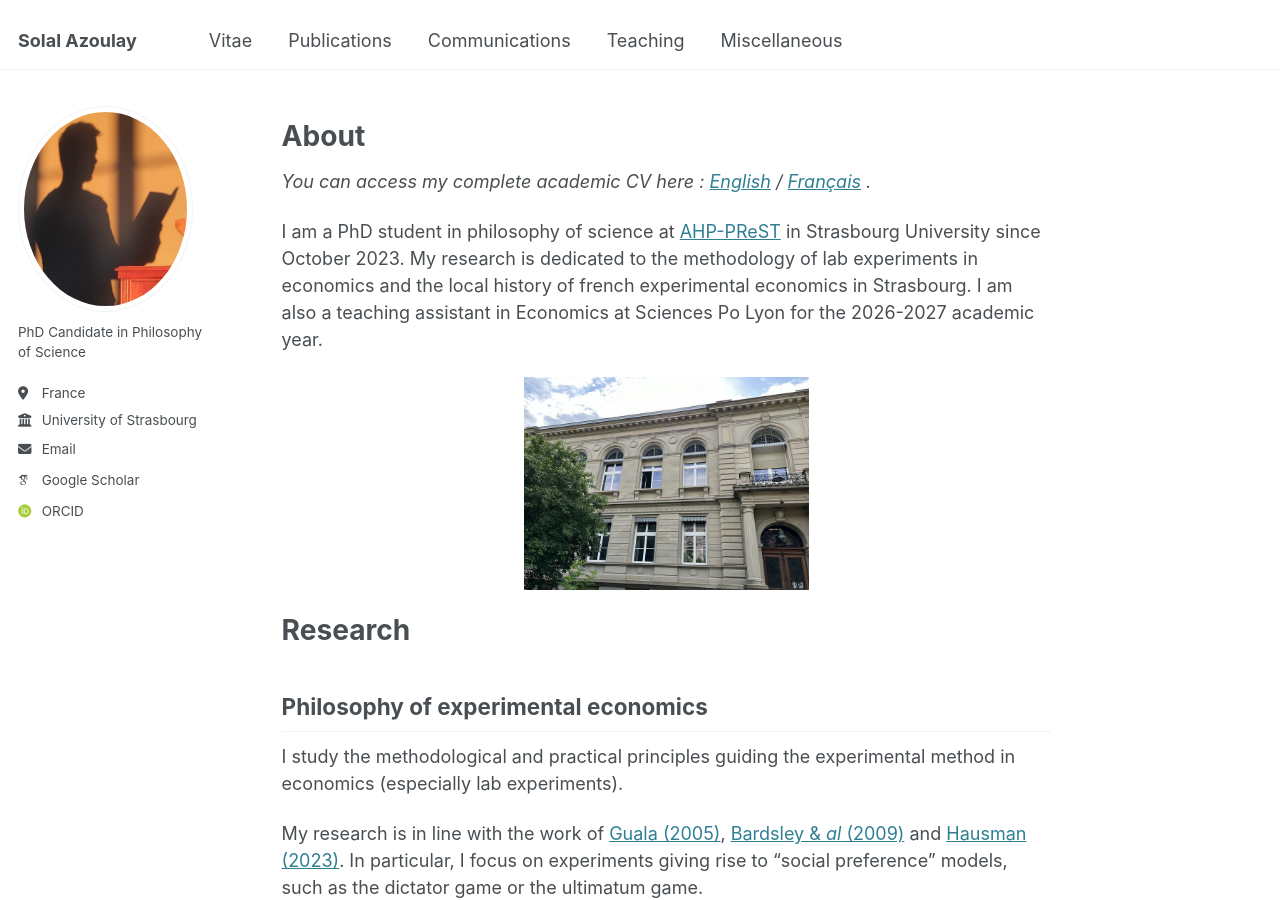
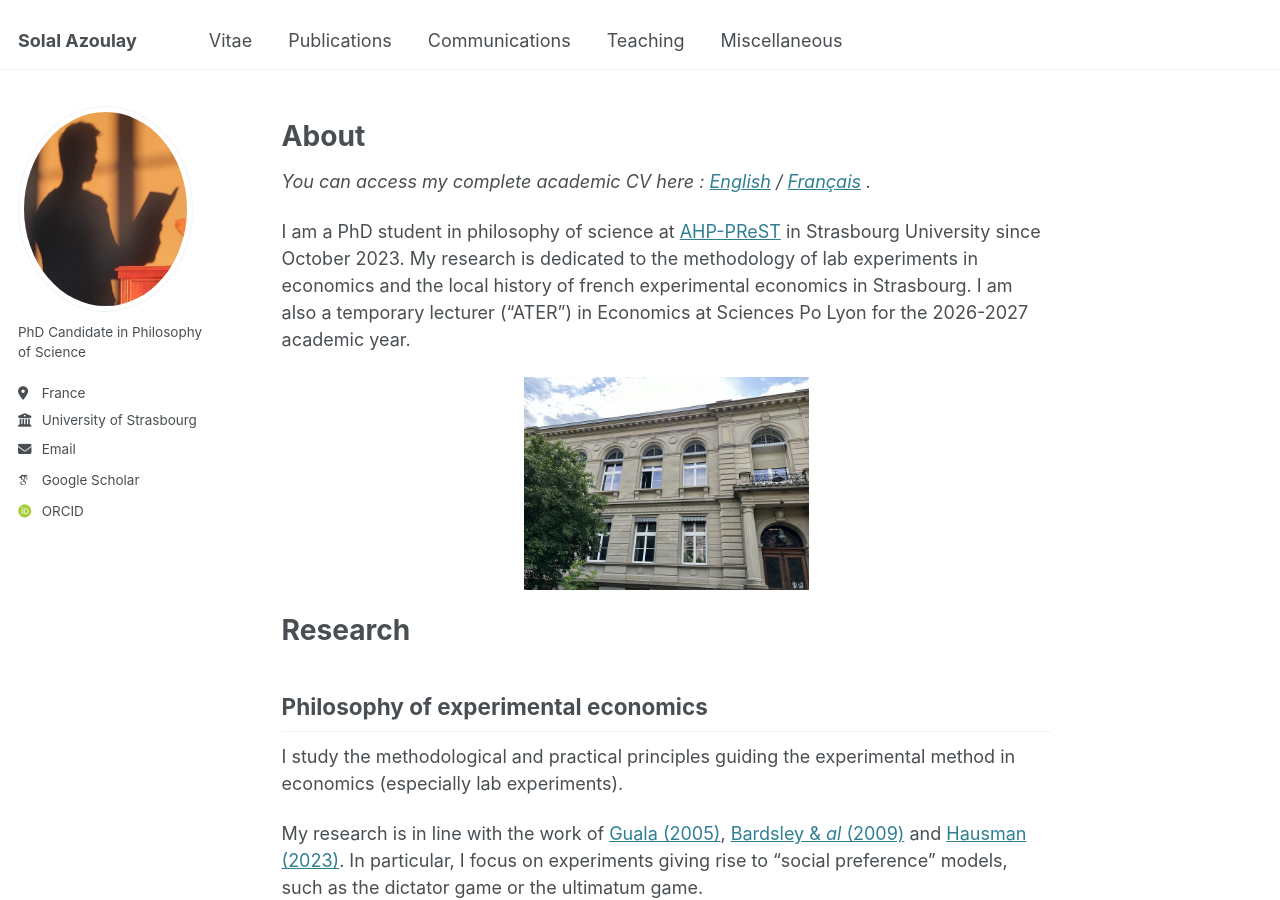
Before and after one commit to solal-azoulay/solal-azoulay.github.io, a Jekyll site: the page built from _pages/about.md, in a window 1280 px wide and 900 px high. Built offline with Jekyll 4.4.1, drawn with Linux system fonts in a browser that asks for light colours; some web fonts are replaced.

Commit message:
Update about.md

```diff
--- a/_pages/about.md
+++ b/_pages/about.md
@@ -9,7 +9,7 @@ About
 =====
 *You can access my complete academic CV here : [English](https://solal-azoulay.github.io/files/cv_2026_en.pdf) / [Français](https://solal-azoulay.github.io/files/cv_2026_fr.pdf) .*
 
-I am a PhD student in philosophy of science at [AHP-PReST](https://poincare.univ-lorraine.fr/) in Strasbourg University since October 2023. My research is dedicated to the methodology of lab experiments in economics and the local history of french experimental economics in Strasbourg. I am also a teaching assistant in Economics at Sciences Po Lyon for the 2026-2027 academic year.
+I am a PhD student in philosophy of science at [AHP-PReST](https://poincare.univ-lorraine.fr/) in Strasbourg University since October 2023. My research is dedicated to the methodology of lab experiments in economics and the local history of french experimental economics in Strasbourg. I am also a temporary lecturer ("ATER") in Economics at Sciences Po Lyon for the 2026-2027 academic year.
 
    ![Faculté de philosophie de Strasbourg](files/philo-unistra.jpg){: .align-center width="285px"}
 
```
